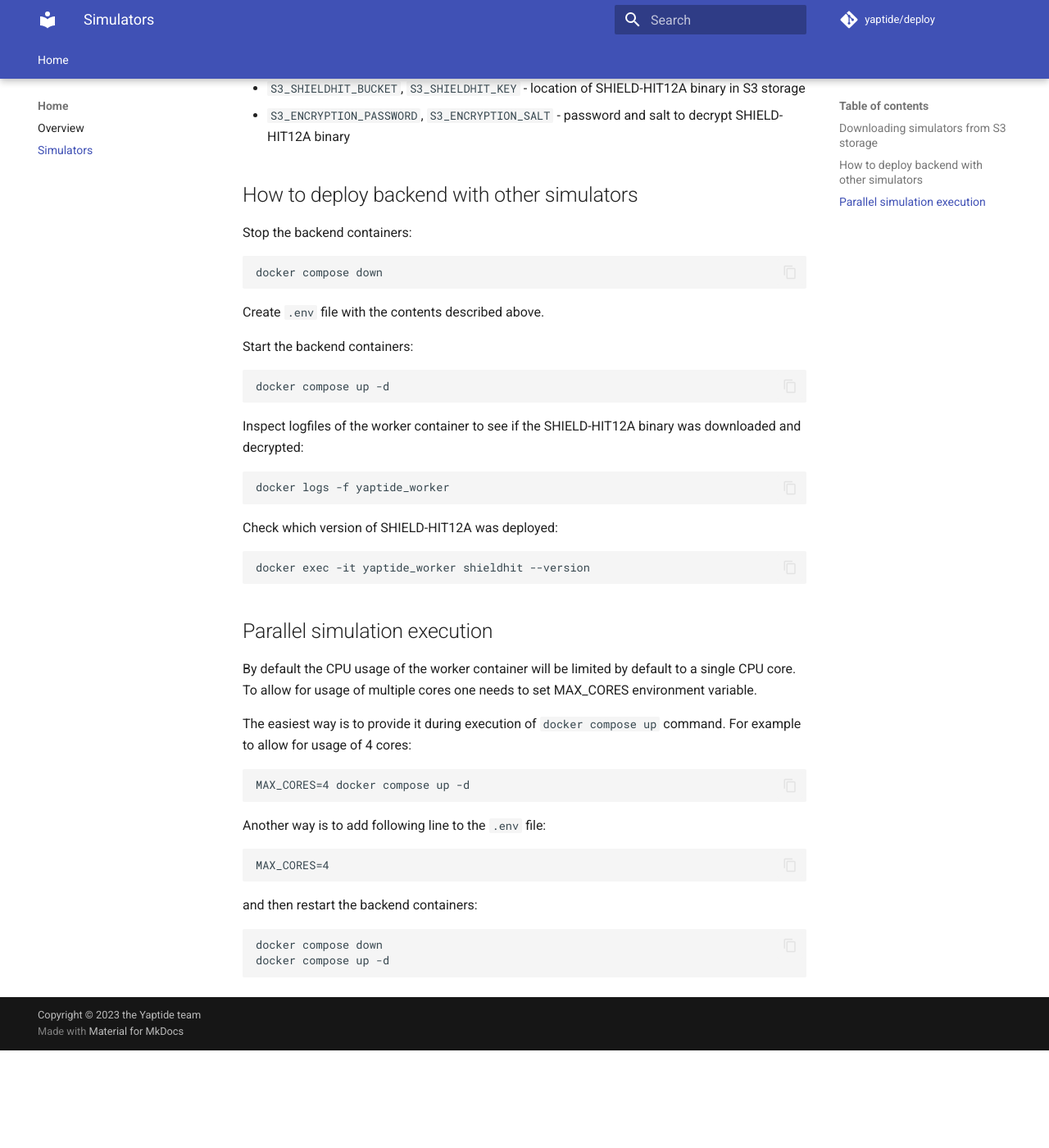
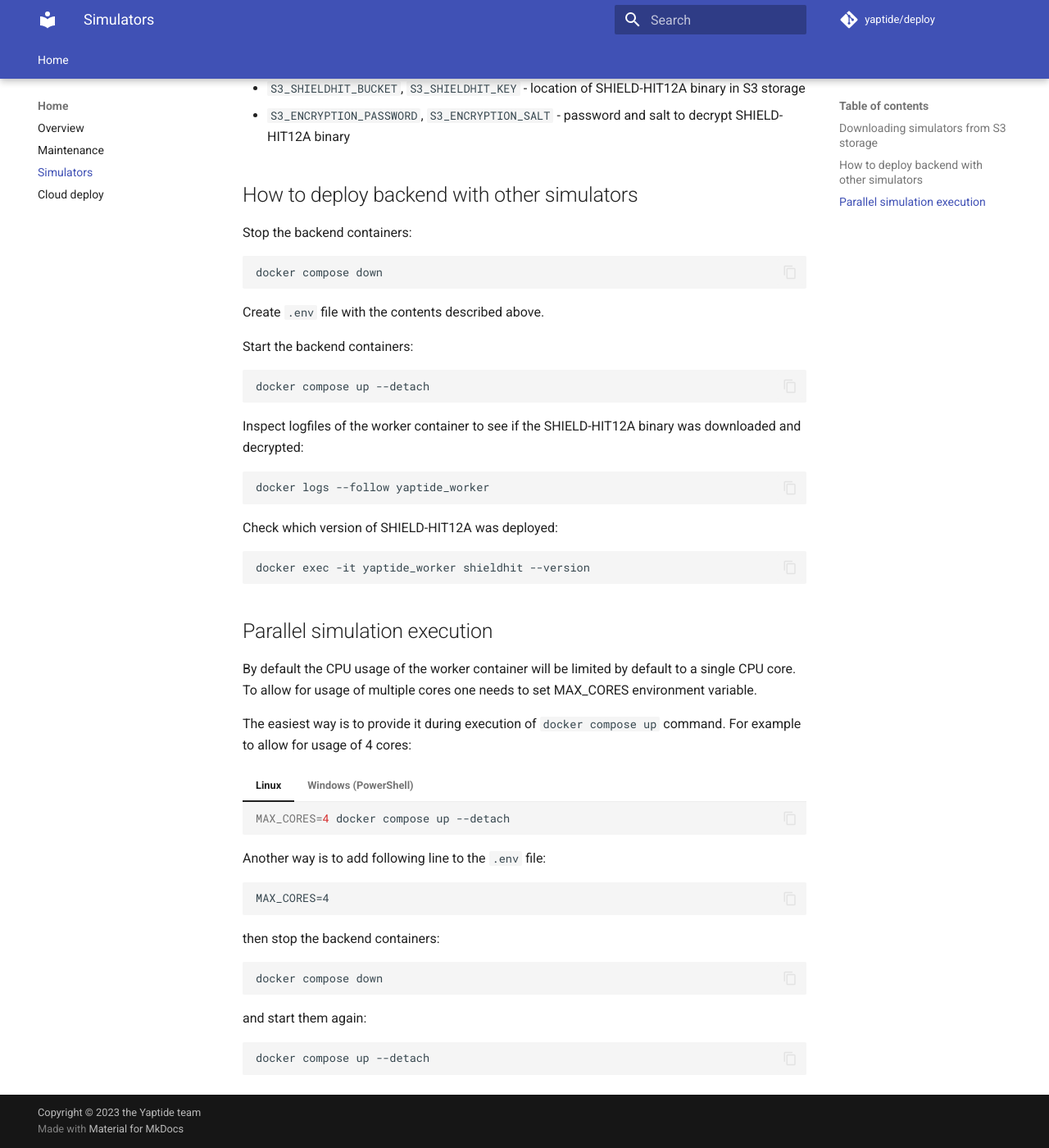
Before and after one commit to yaptide/deploy, an MkDocs documentation site: the page built from docs/simulators.md, in a window 1280 px wide and 1400 px high, scrolled down 706 px. Shown: the whole window at 82% size. Built offline with MkDocs 1.6.1 and Material for MkDocs 9.7.7, drawn with Linux system fonts in a browser that asks for light colours; comment, search, counter and statistics services are not loaded; before the commit the page ends 1987 px from its top, so only the background shows below that.

Commit message:
documentation update (#55)
* max cores for Windows

* ansible added

* update

* fixes

* linter

````diff
--- a/docs/simulators.md
+++ b/docs/simulators.md
@@ -41,13 +41,13 @@
 Start the backend containers:
 
 ```
-docker compose up -d
+docker compose up --detach
 ```
 
 Inspect logfiles of the worker container to see if the SHIELD-HIT12A binary was downloaded and decrypted:
 
 ```
-docker logs -f yaptide_worker
+docker logs --follow yaptide_worker
 ```
 
 Check which version of SHIELD-HIT12A was deployed:
@@ -63,9 +63,17 @@
 
 The easiest way is to provide it during execution of `docker compose up` command. For example to allow for usage of 4 cores:
 
-```bash
-MAX_CORES=4 docker compose up -d
-```
+=== "Linux"
+
+    ```bash
+    MAX_CORES=4 docker compose up --detach
+    ```
+
+=== "Windows (PowerShell)"
+
+    ```powershell
+    $env:MAX_CORES=4; docker compose up --detach
+    ```
 
 Another way is to add following line to the `.env` file:
 
@@ -73,9 +81,14 @@
 MAX_CORES=4
 ```
 
-and then restart the backend containers:
+then stop the backend containers:
 
 ```bash
 docker compose down
-docker compose up -d
 ```
+
+and start them again:
+
+```bash
+docker compose up --detach
+```
--- a/mkdocs.yml
+++ b/mkdocs.yml
@@ -1,15 +1,15 @@
-site_name: Documentation
+site_name: Deploy documentation
 site_url: https://yaptide.github.io/deploy/
 repo_url: https://github.com/yaptide/deploy
 repo_name: yaptide/deploy
 copyright: Copyright &copy; 2023 the Yaptide team
-
 
 theme:
   name: material
   features:
     - content.code.annotate
     - content.code.copy
+    - content.tabs.link
     - navigation.tabs
     - navigation.tabs.sticky
     - navigation.top
@@ -17,8 +17,15 @@
 nav:
 - Home:
   - Overview: index.md
+  - Maintenance: maintenance.md
   - Simulators: simulators.md
+  - Cloud deploy: ansible.md
 
 plugins:
 - search
-- section-index
+- git-revision-date-localized
+
+markdown_extensions:
+  - pymdownx.superfences
+  - pymdownx.tabbed:
+      alternate_style: true
--- a/requirements-docs.txt
+++ b/requirements-docs.txt
@@ -1,3 +1,3 @@
 mkdocs==1.5.3
 mkdocs-material==9.4.3
-mkdocs-section-index==0.3.8
+mkdocs-git-revision-date-localized-plugin==1.2.0
````
Also changed, not shown: README.md (+7 -165 lines), docs/ansible.md (added, +169 -0 lines), docs/index.md (+14 -3 lines), docs/maintenance.md (added, +43 -0 lines).
